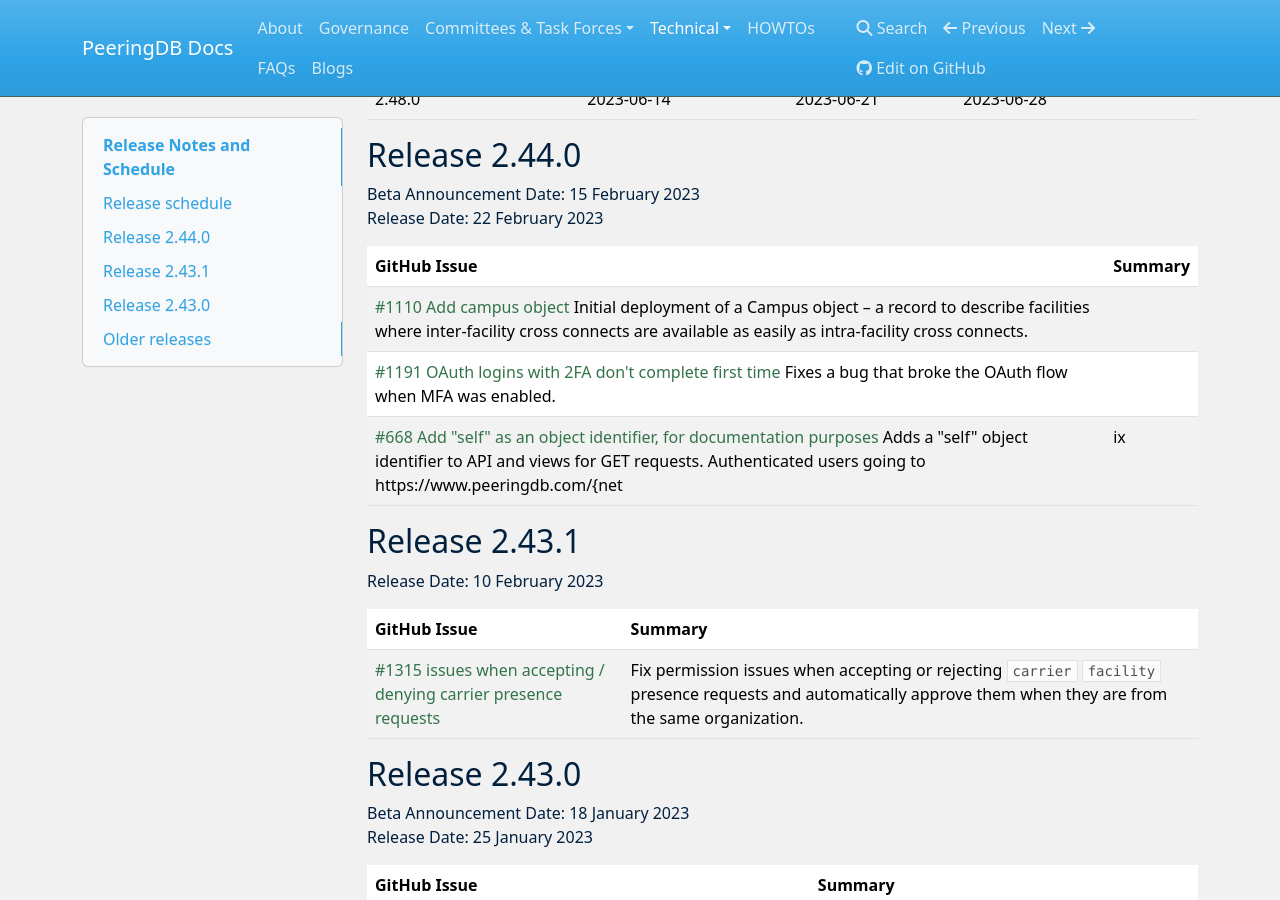
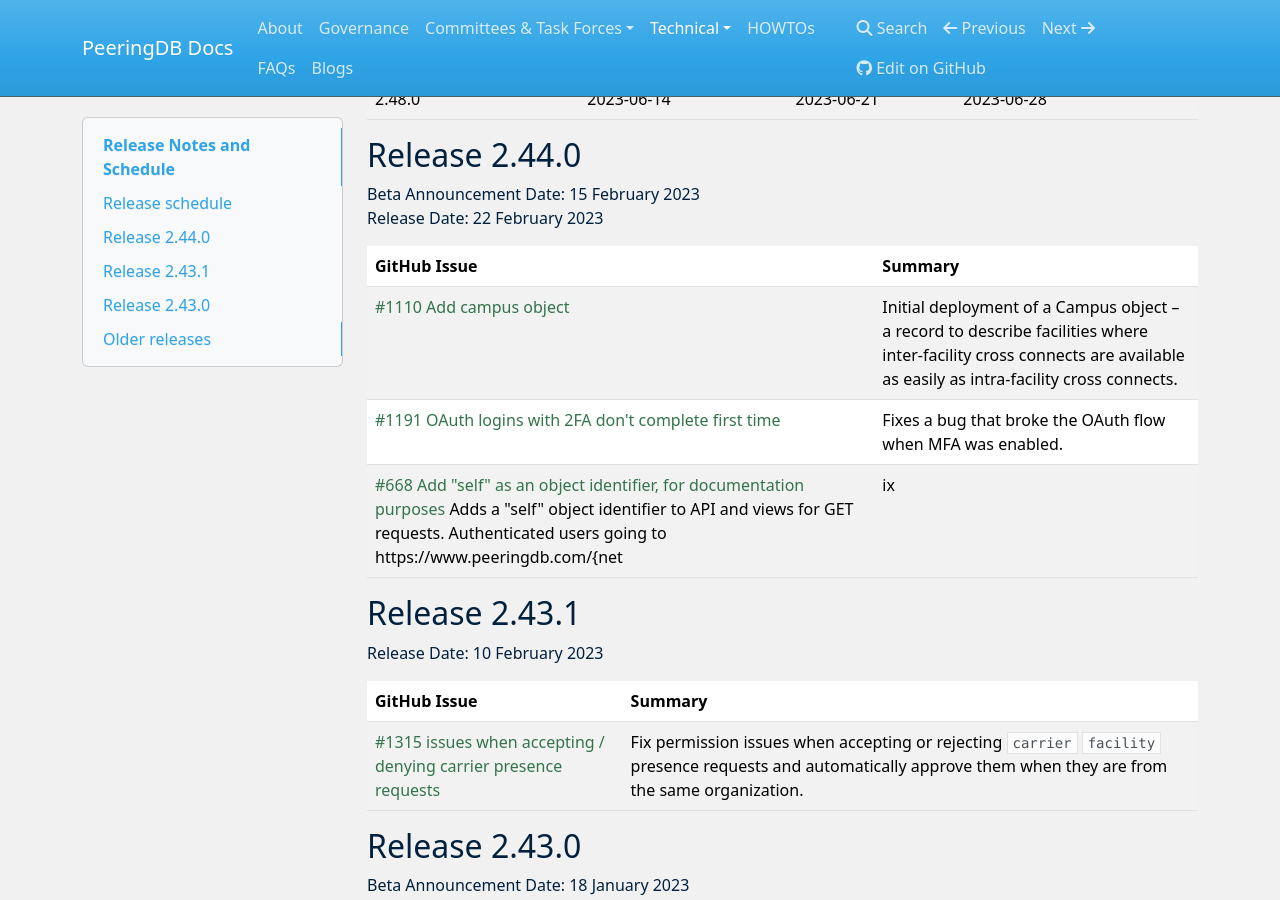
Before and after one commit to peeringdb/docs, an MkDocs documentation site: the page built from docs/release_notes/index.md, in a window 1280 px wide and 900 px high, scrolled down 644 px. Built offline with MkDocs 1.6.1, drawn with Linux system fonts in a browser that asks for light colours; nearby versions of some CDN libraries.

```diff
--- a/docs/release_notes/index.md
+++ b/docs/release_notes/index.md
@@ -27,8 +27,8 @@ Release Date: 22 February 2023
 
 | **GitHub Issue** | **Summary** |
 | ----------------- | ----------- |
-| [#1110 Add campus object](https://github.com/peeringdb/peeringdb/issues/1110) Initial deployment of a Campus object  – a record to describe facilities where inter-facility cross connects are available as easily as intra-facility cross connects. |
-| [#1191 OAuth logins with 2FA don't complete first time](https://github.com/peeringdb/peeringdb/issues/1191) Fixes a bug that broke the OAuth flow when MFA was enabled. |
+| [#1110 Add campus object](https://github.com/peeringdb/peeringdb/issues/1110) | Initial deployment of a Campus object  – a record to describe facilities where inter-facility cross connects are available as easily as intra-facility cross connects. |
+| [#1191 OAuth logins with 2FA don't complete first time](https://github.com/peeringdb/peeringdb/issues/1191) | Fixes a bug that broke the OAuth flow when MFA was enabled. |
 | [#668 Add "self" as an object identifier, for documentation purposes](https://github.com/peeringdb/peeringdb/issues/668) Adds a "self" object identifier to API and views for GET requests. Authenticated users going to https://www.peeringdb.com/{net | ix | org}/self will redirect to URL for the first object of that type affiliated with the user. Unauthenticated users are taken to an example object. |
 
 ## Release 2.43.1
```
